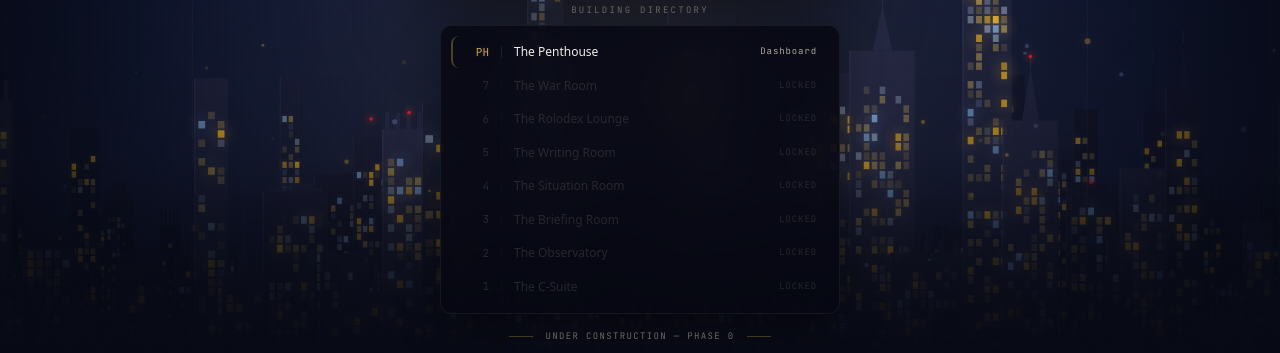
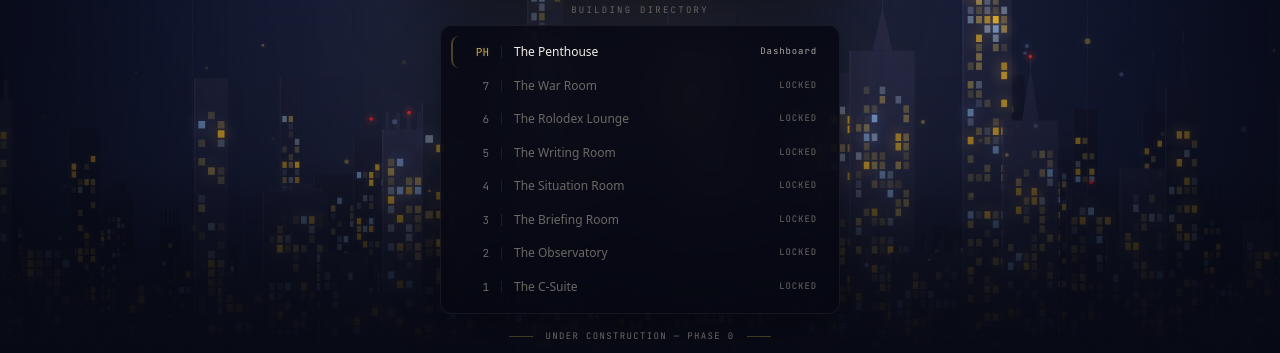
Before and after one commit to armaansarora/internship-command-center, a Next.js app: page /lobby in a window 1280 px wide. Shown: the part 403-756 px from the top of the page. Built offline with nearby package versions, Linux system fonts and the light colour scheme; no server answers; a web font is replaced by a local one.

Commit message:
audit: stagger directory rows, fix lobby layout, enhance penthouse vignette

```diff
--- a/src/app/lobby/lobby-client.tsx
+++ b/src/app/lobby/lobby-client.tsx
@@ -97,7 +97,7 @@ export function LobbyClient() {
   }
 
   return (
-    <div className="relative flex min-h-dvh flex-col items-center justify-between overflow-hidden">
+    <div className="relative flex min-h-dvh flex-col items-center justify-center overflow-hidden">
       {/* ── PROCEDURAL SKYLINE ── */}
       <ProceduralSkyline floorId="L" />
 
@@ -386,21 +386,31 @@ function DirectoryRow({ floorId, name, label, available, index }: {
   floorId: FloorId; name: string; label: string; available: boolean; index: number;
 }) {
   const [hovered, setHovered] = useState(false);
+  const [visible, setVisible] = useState(false);
+
+  useEffect(() => {
+    const timer = setTimeout(() => setVisible(true), 800 + index * 60);
+    return () => clearTimeout(timer);
+  }, [index]);
+
   return (
     <div
       className={`flex items-center gap-3 px-3 py-2 rounded-lg transition-all duration-300 relative overflow-hidden ${
         available ? "cursor-pointer" : "opacity-30"
       }`}
-      style={
-        available
+      style={{
+        opacity: visible ? 1 : 0,
+        transform: visible
+          ? (available && hovered ? "translateX(4px)" : "translateX(0)")
+          : "translateX(-10px)",
+        ...(available
           ? {
               borderLeft: hovered ? "2px solid rgba(201, 168, 76, 0.7)" : "2px solid rgba(201, 168, 76, 0.35)",
               background: hovered ? "rgba(201, 168, 76, 0.06)" : "transparent",
               boxShadow: hovered ? "0 0 20px rgba(201, 168, 76, 0.05)" : "none",
-              transform: hovered ? "translateX(4px)" : "translateX(0)",
             }
-          : { borderLeft: "2px solid transparent" }
-      }
+          : { borderLeft: "2px solid transparent" }),
+      }}
       onMouseEnter={() => setHovered(true)}
       onMouseLeave={() => setHovered(false)}
     >
--- a/src/components/world/FloorShell.tsx
+++ b/src/components/world/FloorShell.tsx
@@ -30,15 +30,30 @@ export function FloorShell({ floorId, children }: FloorShellProps): JSX.Element
         <ProceduralSkyline floorId={floorId} />
       </div>
 
-      {/* Window frame vignette */}
+      {/* Window frame vignette — stronger for penthouse (higher floor = clearer view) */}
       <div
         className="pointer-events-none absolute inset-0"
         aria-hidden="true"
         style={{
-          boxShadow: "inset 0 0 180px 60px rgba(4, 6, 15, 0.6)",
+          boxShadow: floorId === "PH"
+            ? "inset 0 0 140px 40px rgba(4, 6, 15, 0.45)"
+            : "inset 0 0 180px 60px rgba(4, 6, 15, 0.6)",
           zIndex: 1,
         }}
       />
+
+      {/* Penthouse: subtle ambient light at top — you're at the summit */}
+      {floorId === "PH" && (
+        <div
+          className="pointer-events-none absolute inset-x-0 top-0"
+          aria-hidden="true"
+          style={{
+            height: "30%",
+            background: "linear-gradient(to bottom, rgba(201, 168, 76, 0.02) 0%, transparent 100%)",
+            zIndex: 1,
+          }}
+        />
+      )}
 
       {/* Window mullions — subtle vertical glass dividers */}
       <div
```
